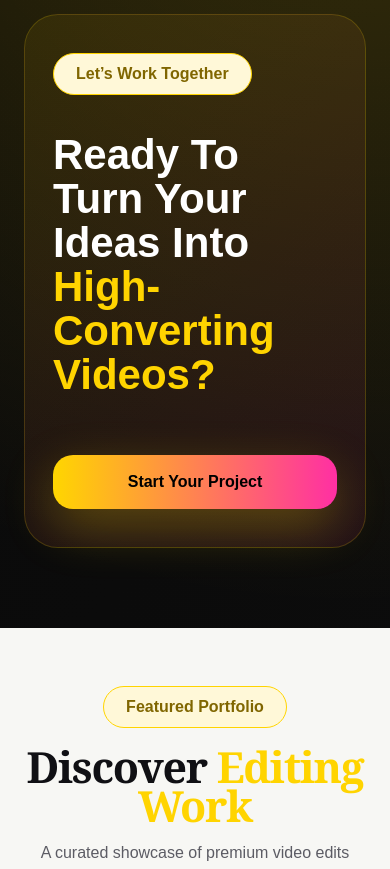
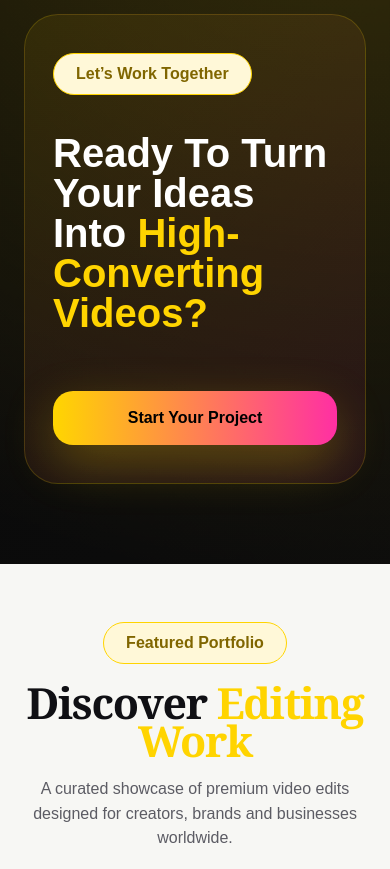
Before and after one commit to shahzaibkhatri918-stack/Shahzaib-Freelance, a Next.js app: page / in a window 390 px wide. Shown: the part 1660-2529 px from the top of the page. Built offline with nearby package versions, Linux system fonts and the light colour scheme.

Commit message:
Update globals.css

```diff
--- a/app/globals.css
+++ b/app/globals.css
@@ -1808,14 +1808,14 @@ a {
 /* Tablet */
 @media (max-width: 1024px) {
   .projectThumb {
-    height: 470px !important;
+    height: 350px !important;
   }
 }
 
 /* Mobile */
 @media (max-width: 768px) {
   .projectThumb {
-    height: 420px !important;
+    height: 300px !important;
     border-radius: 12px 12px 0 0 !important;
   }
 
@@ -1830,7 +1830,7 @@ a {
 }
 
 /* Small Mobile */
-@media (max-width: 480px) {
+@media (max-width: 460px) {
   .projectThumb {
     height: 360px !important;
   }
@@ -1865,9 +1865,9 @@ a {
   display: inline-block;
   background: #facc15;
   color: #000;
-  padding: 14px 32px;
+  padding: 10px 15px;
   border-radius: 12px;
-  font-weight: 800;
+  font-weight: 600;
   text-decoration: none;
   box-shadow: 0 12px 35px rgba(250, 204, 21, 0.35);
   transition: all 0.3s ease;
@@ -2002,7 +2002,7 @@ html {
 }
 .heroImage img {
   width: 430px !important;
-  height: 430px !important;
+  height: 350px !important;
 }
 .ctaBanner {
   padding: 80px 24px;
@@ -2065,7 +2065,7 @@ html {
   }
 
   .ctaText h2 {
-    font-size: 52px;
+    font-size: 40px;
   }
 
   .ctaBigBtn {
@@ -2074,10 +2074,10 @@ html {
   }
 }
 
-@media (max-width: 768px) {
+@media (max-width: 750px) {
   .ctaText h2 {
-    font-size: 42px;
-    line-height: 1.05;
+    font-size: 40px;
+    line-height: 1;
   }
 
   .ctaText p {
```
